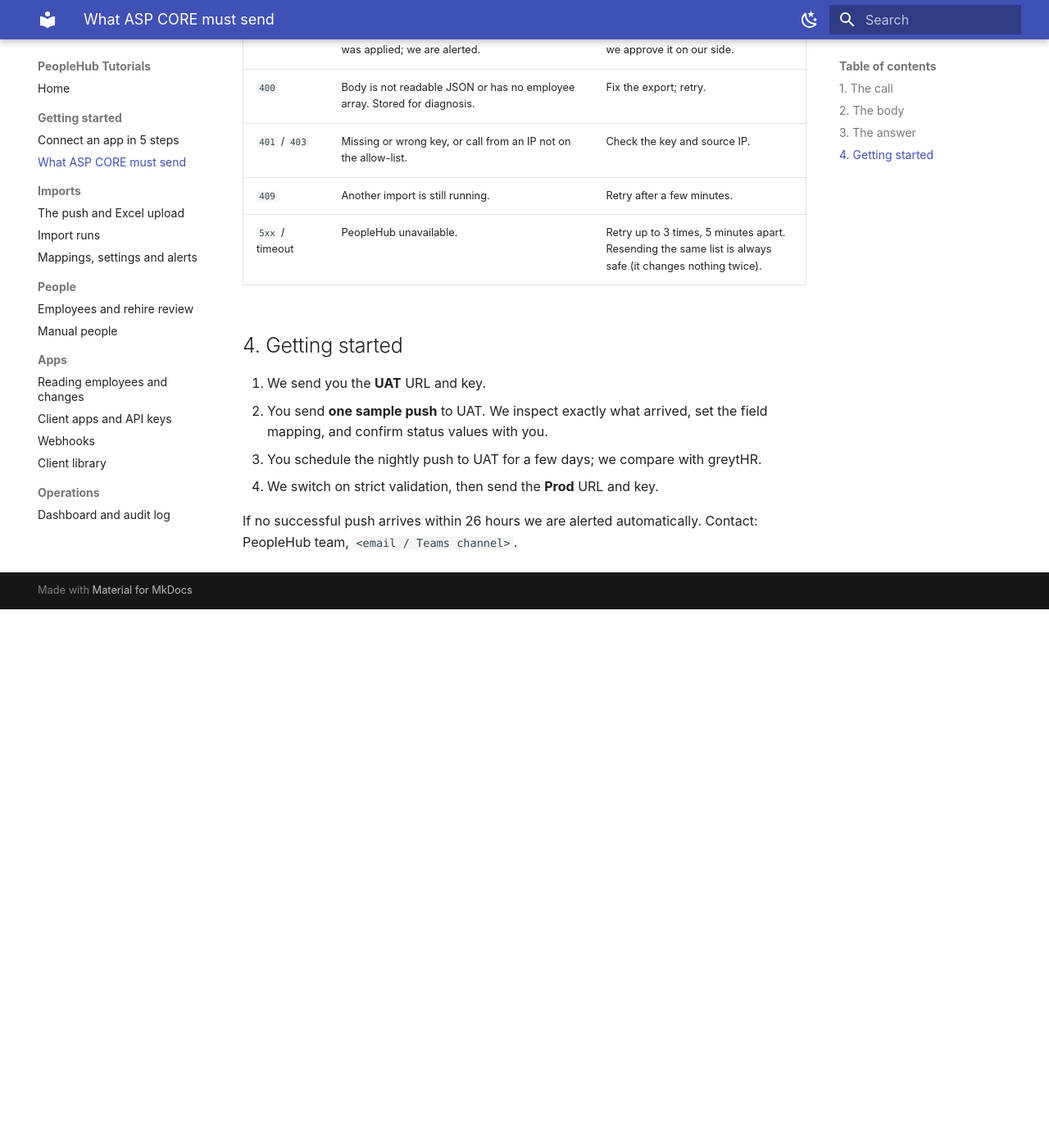
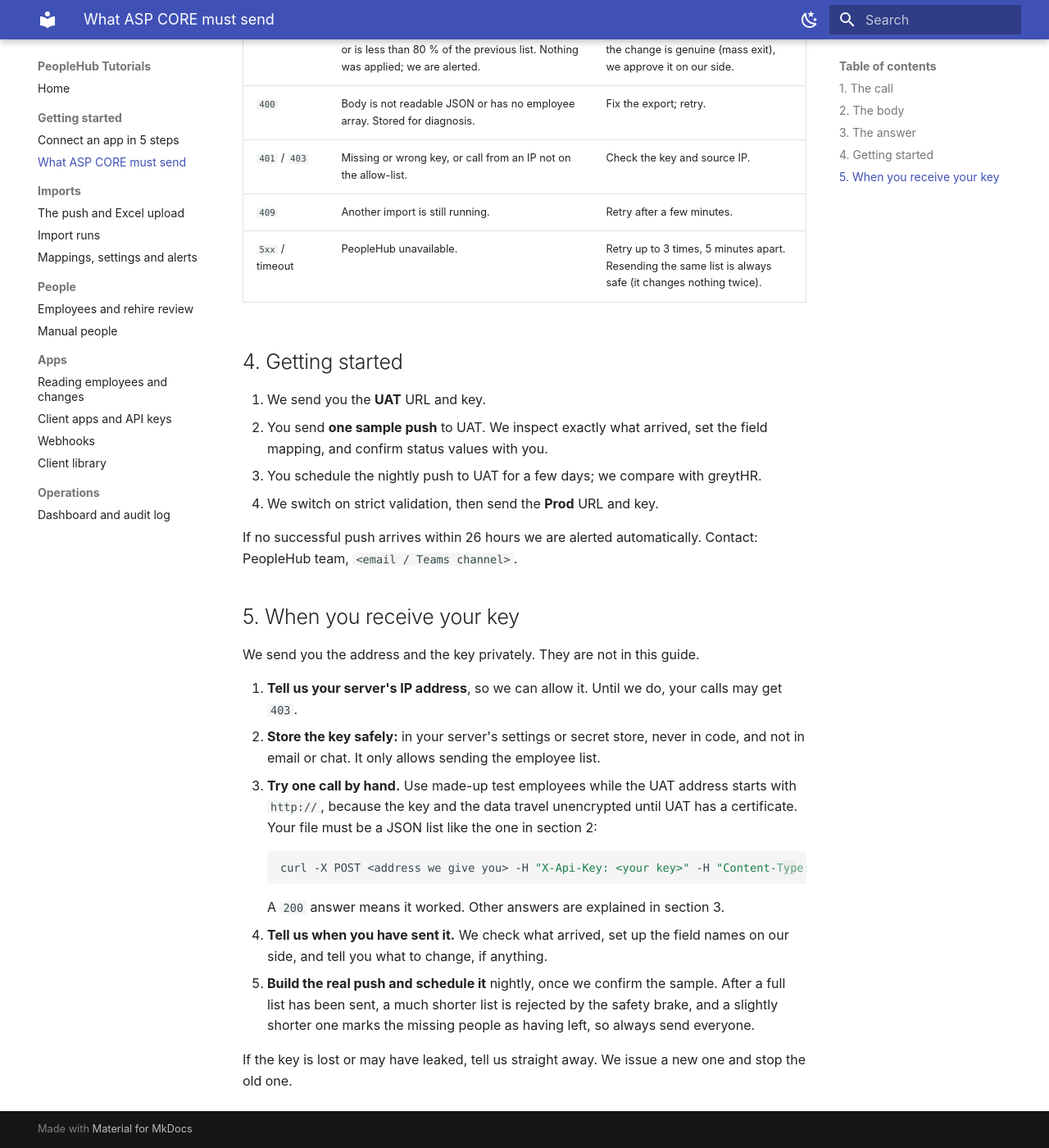
Before and after one commit to asprcmdevelopers-repo/peoplehub-docs, an MkDocs documentation site: the page built from docs/it-contract.md, in a window 1280 px wide and 1400 px high, scrolled down 2761 px. Shown: the whole window at 82% size. Built offline with MkDocs 1.6.1 and Material for MkDocs 9.7.7, drawn with Linux system fonts in a browser that asks for light colours; before the commit the page ends 3504 px from its top, so only the background shows below that; some of the changed text lies outside the part shown.

Commit message:
IT contract: what to do after receiving the key

````diff
--- a/docs/it-contract.md
+++ b/docs/it-contract.md
@@ -7,7 +7,7 @@ PeopleHub is the only consumer of this push; every other internal app reads from
 
 | | |
 |---|---|
-| **URL** | UAT: `https://<uat-peoplehub-host>/api/v1/import/employees` · Prod: `https://<prod-peoplehub-host>/api/v1/import/employees` |
+| **URL** | UAT: `https://<uat-peoplehub-host>/api/v1/import/employees` · Prod: `https://<prod-peoplehub-host>/api/v1/import/employees`. While UAT has no certificate its address starts with `http://`: use the exact address we give you. |
 | **Method** | `POST` |
 | **Headers** | `Content-Type: application/json` · `X-Api-Key: <key we give you>` (one key per environment; keep it secret) |
 | **Source IP** | Calls must come from the ASP CORE server(s); tell us their IPs so we can allow-list them. |
@@ -84,3 +84,22 @@ but please leave them out.
 4. We switch on strict validation, then send the **Prod** URL and key.
 
 If no successful push arrives within 26 hours we are alerted automatically. Contact: PeopleHub team, `<email / Teams channel>`.
+
+## 5. When you receive your key
+
+We send you the address and the key privately. They are not in this guide.
+
+1. **Tell us your server's IP address**, so we can allow it. Until we do, your calls may get `403`.
+2. **Store the key safely:** in your server's settings or secret store, never in code, and not in email or chat. It only allows sending the employee list.
+3. **Try one call by hand.** Use made-up test employees while the UAT address starts with `http://`, because the key and the data travel unencrypted until UAT has a certificate. Your file must be a JSON list like the one in section 2:
+
+   ```bash
+   curl -X POST <address we give you> -H "X-Api-Key: <your key>" -H "Content-Type: application/json" -d @employees.json
+   ```
+
+   A `200` answer means it worked. Other answers are explained in section 3.
+
+4. **Tell us when you have sent it.** We check what arrived, set up the field names on our side, and tell you what to change, if anything.
+5. **Build the real push and schedule it** nightly, once we confirm the sample. After a full list has been sent, a much shorter list is rejected by the safety brake, and a slightly shorter one marks the missing people as having left, so always send everyone.
+
+If the key is lost or may have leaked, tell us straight away. We issue a new one and stop the old one.
````
